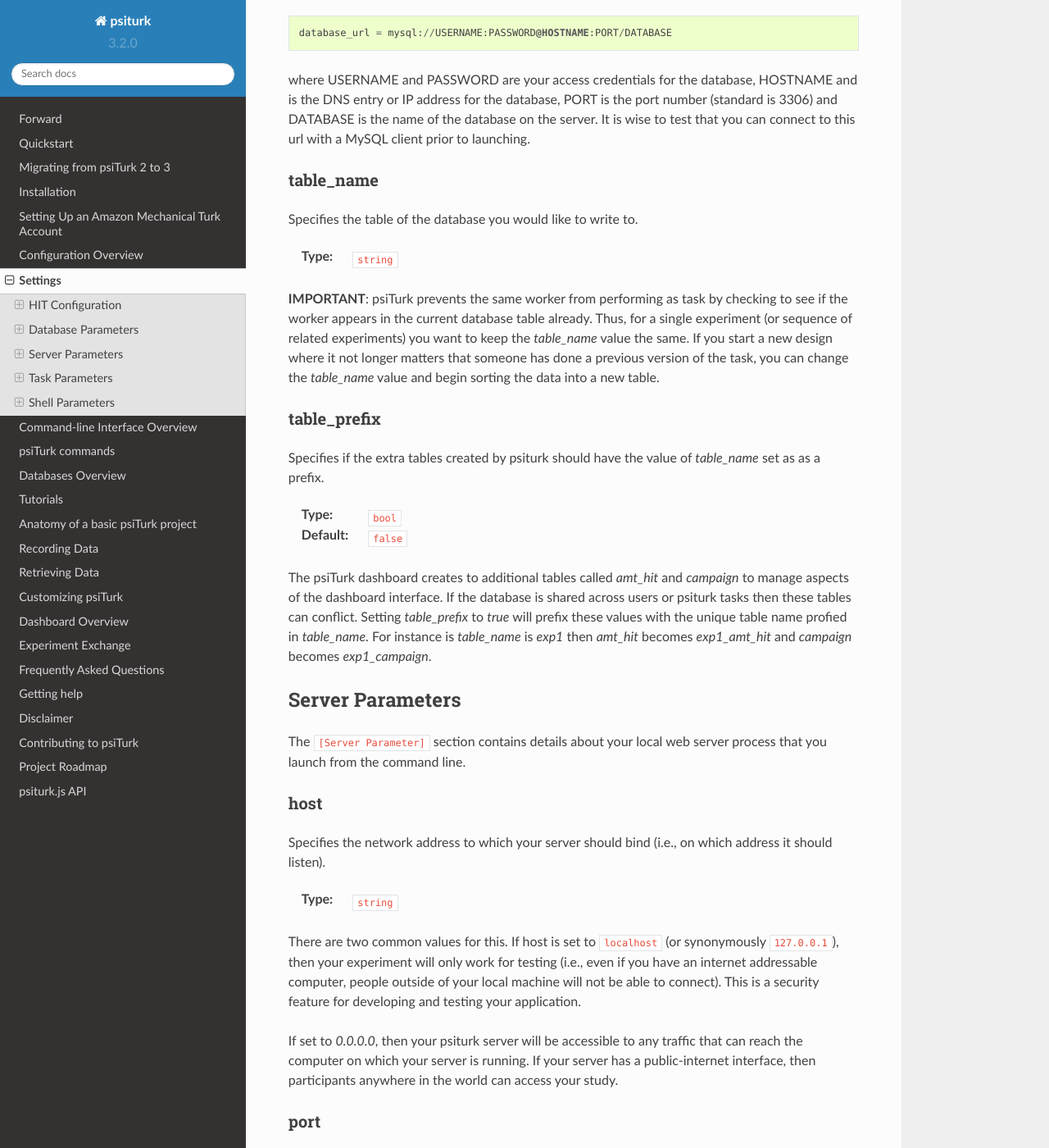
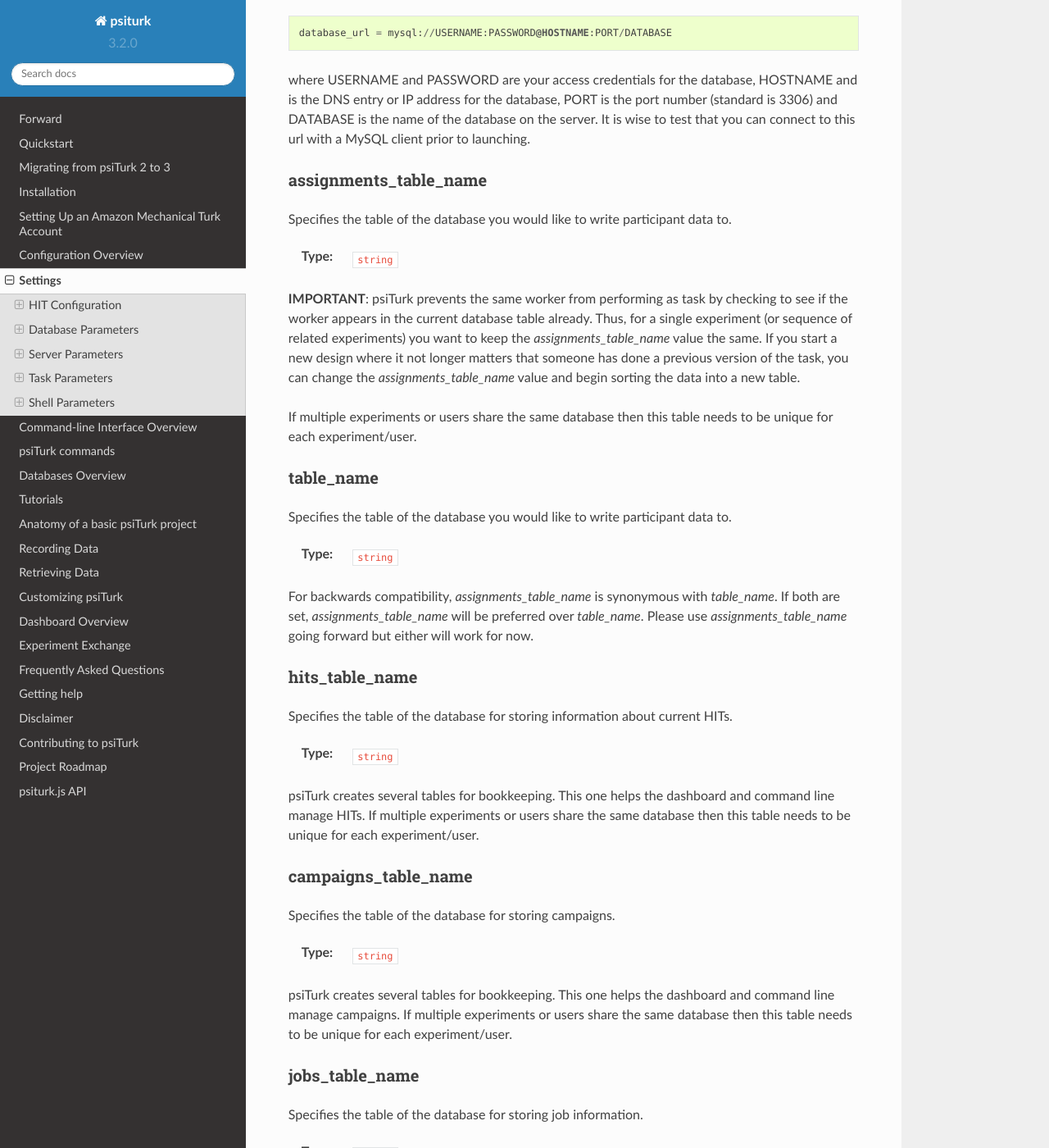
Before and after one commit to NYUCCL/psiTurk, a Sphinx documentation site: the page built from doc/settings.rst, in a window 1280 px wide and 1400 px high, scrolled down 8178 px. Shown: the whole window at 82% size. Built offline with Sphinx 7.4.7 and the Read the Docs theme 2.0.0, drawn with Linux system fonts in a browser that asks for light colours; some of the changed text lies outside the part shown.

Commit message:
updating docs and change log

```diff
--- a/doc/settings.rst
+++ b/doc/settings.rst
@@ -487,10 +487,9 @@
 launching.
 
 
-table_name
+assignments_table_name
 ~~~~~~~~~~
-
-Specifies the table of the database you would like to write to.
+Specifies the table of the database you would like to write participant data to.
 
 :Type: ``string``
 
@@ -498,27 +497,57 @@
 from performing as task by checking to see if the worker
 appears in the current database table already. Thus, for a
 single experiment (or sequence of related experiments) you want
-to keep the `table_name` value the same. If you start a new
+to keep the `assignments_table_name` value the same. If you start a new
 design where it not longer matters that someone has done a
-previous version of the task, you can change the `table_name`
+previous version of the task, you can change the `assignments_table_name`
 value and begin sorting the data into a new table.
 
-table_prefix
+If multiple experiments or users share the same database then this
+table needs to be unique for each experiment/user.
+
+
+table_name
 ~~~~~~~~~~
 
-Specifies if the extra tables created by psiturk should have
-the value of `table_name` set as as a prefix.
+Specifies the table of the database you would like to write participant data to.
 
-:Type: ``bool``
-:Default: ``false``
+:Type: ``string``
 
-The psiTurk dashboard creates to additional tables called `amt_hit`
-and `campaign` to manage aspects of the dashboard interface.
-If the database is shared across users or psiturk tasks then these
-tables can conflict.  Setting `table_prefix` to `true` will prefix
-these values with the unique table name profied in `table_name`.
-For instance is `table_name` is `exp1` then `amt_hit` becomes
-`exp1_amt_hit` and `campaign` becomes `exp1_campaign`.
+For backwards compatibility, `assignments_table_name` is synonymous with `table_name`. If
+both are set, `assignments_table_name` will be preferred over `table_name`.
+Please use `assignments_table_name` going forward but either will work for now.
+
+
+hits_table_name
+~~~~~~~~~~
+Specifies the table of the database for storing information about current HITs.
+
+:Type: ``string``
+
+psiTurk creates several tables for bookkeeping.  This one helps the dashboard
+and command line manage HITs.  If multiple experiments or users share the same database then this
+table needs to be unique for each experiment/user.
+
+campaigns_table_name
+~~~~~~~~~~
+Specifies the table of the database for storing campaigns.
+
+:Type: ``string``
+
+psiTurk creates several tables for bookkeeping.  This one helps the dashboard
+and command line manage campaigns. If multiple experiments or users share the same database then this
+table needs to be unique for each experiment/user.
+
+jobs_table_name
+~~~~~~~~~~
+Specifies the table of the database for storing job information.
+
+:Type: ``string``
+
+psiTurk creates several tables for bookkeeping.  This one helps the task
+schedule manage automated jobs.  If multiple experiments or users share the same database then this
+table needs to be unique for each experiment/user.
+
 
 Server Parameters
 -----------------
```
Also changed, not shown: doc/databases_overview.rst (+5 -7 lines).
